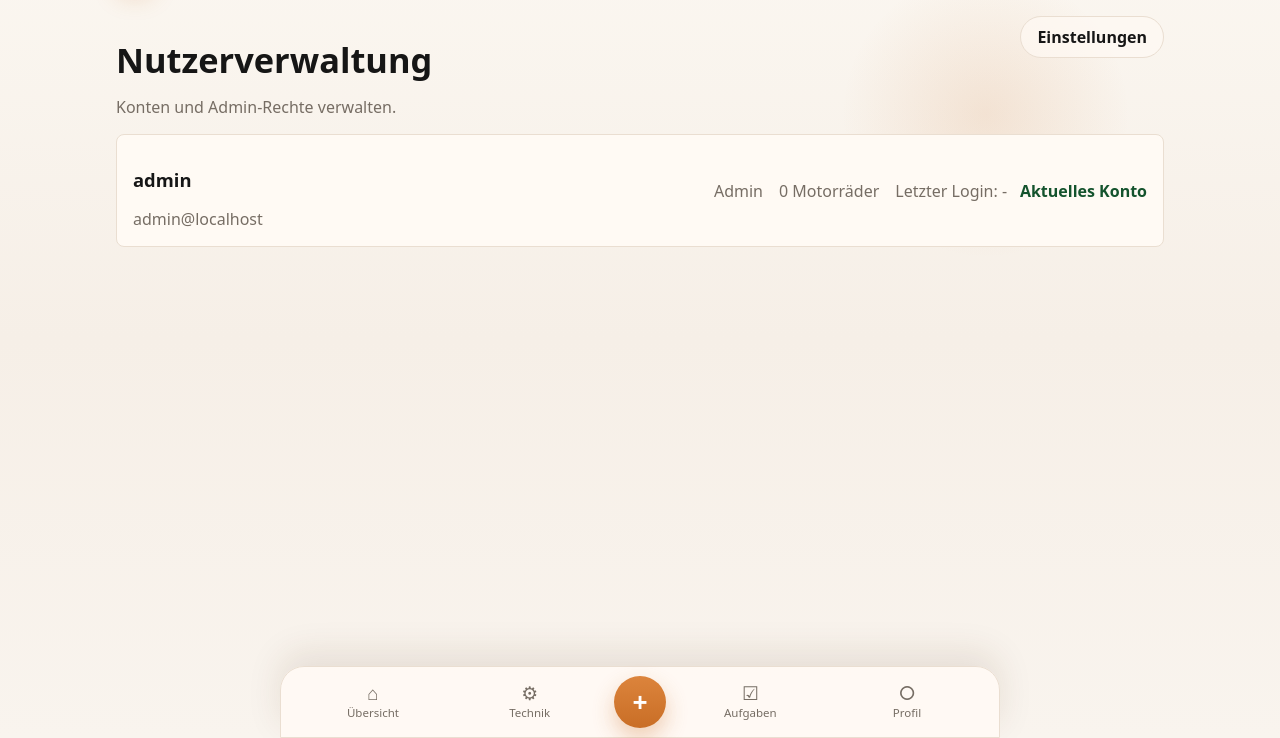
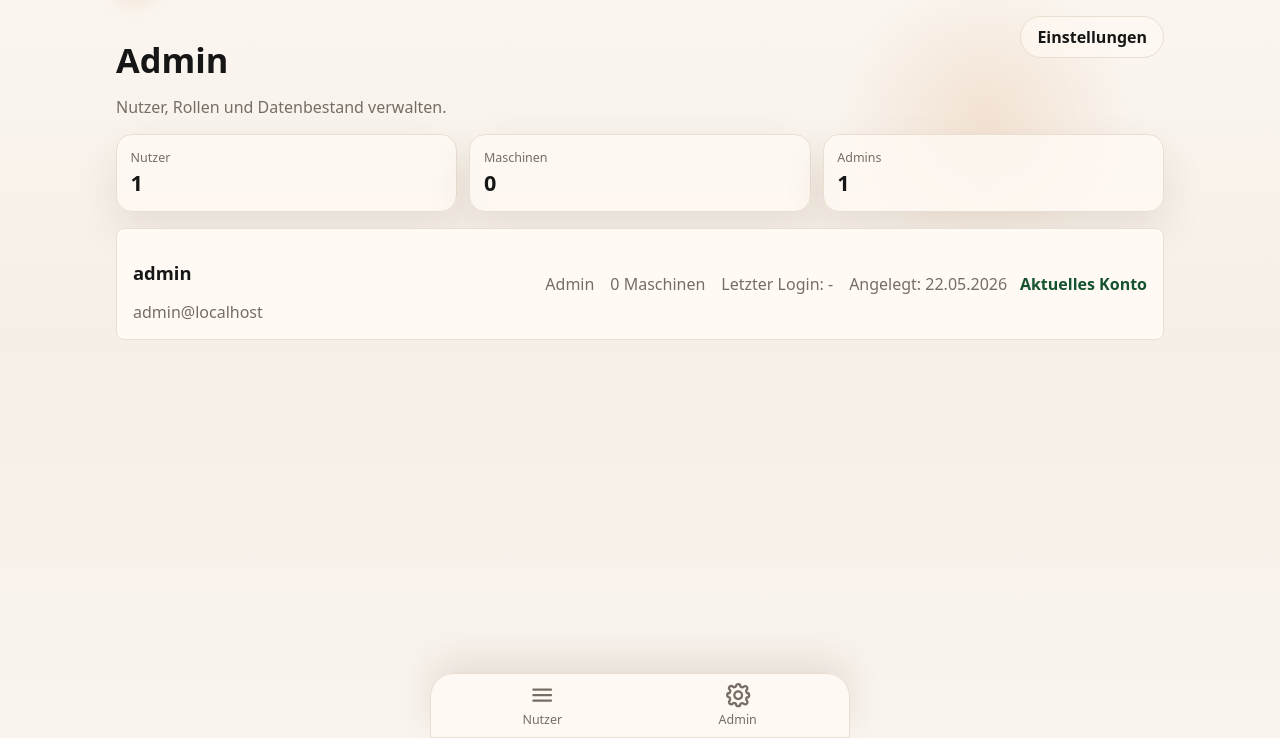
Before and after one commit to Wombatly/MotoDB, a Flask app: page /admin/users in a window 1280 px wide. Shown: the part 62-800 px from the top of the page. Run offline with Flask 3, Linux system fonts and the light colour scheme; a user stored in the database is signed in; some libraries are stand-ins or nearby versions.

Commit message:
Refine admin dashboard and footer nav

```diff
--- a/app/auth.py
+++ b/app/auth.py
@@ -24,6 +24,20 @@ def admin_required(f):
             return redirect(url_for('main.index'))
         return f(*args, **kwargs)
     return decorated_function
+
+
+def delete_user_uploads(user):
+    upload_folder = Path(current_app.config['UPLOAD_FOLDER'])
+    motorcycle_ids = [
+        motorcycle_id
+        for (motorcycle_id,) in Motorcycle.query.with_entities(Motorcycle.id)
+        .filter_by(user_id=user.id)
+        .all()
+    ]
+    for motorcycle_id in motorcycle_ids:
+        motorcycle_upload_folder = upload_folder / str(motorcycle_id)
+        if motorcycle_upload_folder.exists():
+            shutil.rmtree(motorcycle_upload_folder)
 
 
 @auth_bp.route('/register', methods=['GET', 'POST'])
@@ -265,19 +279,7 @@ def user_delete():
 
         user_id = current_user.id
 
-        motorcycle_ids = [
-            motorcycle_id
-            for (motorcycle_id,) in Motorcycle.query.with_entities(Motorcycle.id)
-            .filter_by(user_id=user_id)
-            .all()
-        ]
-
-        upload_folder = Path(current_app.config['UPLOAD_FOLDER'])
-        for motorcycle_id in motorcycle_ids:
-            motorcycle_upload_folder = upload_folder / str(motorcycle_id)
-            if motorcycle_upload_folder.exists():
-                shutil.rmtree(motorcycle_upload_folder)
-
+        delete_user_uploads(current_user)
         db.session.delete(current_user)
         db.session.commit()
 
@@ -293,7 +295,12 @@ def user_delete():
 @admin_required
 def admin_users():
     users = User.query.order_by(User.username, User.email).all()
-    return render_template('admin/users.html', users=users)
+    stats = {
+        "users": len(users),
+        "motorcycles": sum(len(user.motorcycles) for user in users),
+        "admins": sum(1 for user in users if user.is_admin),
+    }
+    return render_template('admin/users.html', users=users, stats=stats)
 
 
 @auth_bp.route('/admin/users/<int:user_id>/toggle-admin', methods=['POST'])
@@ -311,3 +318,25 @@ def toggle_admin(user_id):
     status = 'Admin' if user.is_admin else 'Nutzer'
     flash(f'{user.email} ist jetzt {status}.', 'success')
     return redirect(url_for('auth.admin_users'))
+
+
+@auth_bp.route('/admin/users/<int:user_id>/delete', methods=['POST'])
+@login_required
+@admin_required
+def admin_delete_user(user_id):
+    if user_id == current_user.id:
+        flash('Du kannst dein eigenes Admin-Konto nicht löschen.', 'danger')
+        return redirect(url_for('auth.admin_users'))
+
+    user = User.query.get_or_404(user_id)
+    if user.is_admin and User.query.filter_by(is_admin=True).count() <= 1:
+        flash('Der letzte Admin kann nicht gelöscht werden.', 'danger')
+        return redirect(url_for('auth.admin_users'))
+
+    email = user.email
+    delete_user_uploads(user)
+    db.session.delete(user)
+    db.session.commit()
+
+    flash(f'{email} wurde mit allen zugehörigen Daten gelöscht.', 'success')
+    return redirect(url_for('auth.admin_users'))
--- a/app/routes.py
+++ b/app/routes.py
@@ -6,6 +6,7 @@ from flask import (
     Blueprint,
     abort,
     current_app,
+    flash,
     jsonify,
     redirect,
     render_template,
@@ -79,9 +80,19 @@ def date_filter(value):
     return value.strftime("%d.%m.%Y")
 
 
+@bp.app_template_filter("datetime_de")
+def datetime_filter(value):
+    if not value:
+        return "-"
+    return value.strftime("%d.%m.%Y, %H:%M")
+
+
 @bp.route("/")
 @login_required
 def index():
+    if current_user.is_admin:
+        return redirect(url_for("auth.admin_users"))
+
     query = Motorcycle.query if current_user.is_admin else Motorcycle.query.filter_by(user_id=current_user.id)
     search = request.args.get("q", "").strip()
     sort = request.args.get("sort", "marke")
@@ -223,6 +234,10 @@ def technical_csv_template():
 @bp.route("/motorrad/neu", methods=["GET", "POST"])
 @login_required
 def motorcycle_new():
+    if current_user.is_admin:
+        flash("Admins verwalten Nutzerkonten. Motorräder legen Nutzer selbst an.", "info")
+        return redirect(url_for("auth.admin_users"))
+
     motorcycle = Motorcycle()
     if request.method == "POST":
         fill_motorcycle(motorcycle)
--- a/app/static/css/app.css
+++ b/app/static/css/app.css
@@ -713,6 +713,14 @@ a {
   gap: .45rem 1rem;
 }
 
+.user-row__actions {
+  align-items: center;
+  display: flex;
+  flex-wrap: wrap;
+  gap: .5rem;
+  justify-content: flex-start;
+}
+
 .user-row__self {
   color: #14532d;
   font-weight: 650;
@@ -999,6 +1007,11 @@ a {
   z-index: 25;
 }
 
+.bottom-nav--admin {
+  grid-template-columns: 1fr 1fr;
+  max-width: 420px;
+}
+
 .bottom-nav__item,
 .bottom-nav__fab {
   align-items: center;
@@ -1010,14 +1023,27 @@ a {
 
 .bottom-nav__item {
   flex-direction: column;
-  font-size: .72rem;
+  font-size: .78rem;
   gap: .15rem;
   min-width: 0;
 }
 
 .bottom-nav__icon {
-  font-size: 1.18rem;
+  height: 1.65rem;
   line-height: 1;
+  width: 1.65rem;
+}
+
+.bottom-nav__icon svg {
+  display: block;
+  height: 100%;
+  overflow: visible;
+  stroke: currentColor;
+  stroke-linecap: round;
+  stroke-linejoin: round;
+  stroke-width: 2.1;
+  fill: none;
+  width: 100%;
 }
 
 .bottom-nav__fab {
@@ -1118,7 +1144,7 @@ a {
   }
 
   .bottom-nav__item {
-    font-size: .66rem;
+    font-size: .72rem;
   }
 }
 
--- a/app/static/service-worker.js
+++ b/app/static/service-worker.js
@@ -1,4 +1,4 @@
-const CACHE_NAME = "motodb-v27";
+const CACHE_NAME = "motodb-v29";
 const APP_SHELL = [
   "/static/css/app.css",
   "/static/js/app.js",
--- a/app/templates/admin/users.html
+++ b/app/templates/admin/users.html
@@ -4,13 +4,28 @@
 {% block content %}
 <div class="d-flex align-items-start justify-content-between gap-3 mb-3">
   <div>
-    <h1 class="h3 mb-1">Nutzerverwaltung</h1>
-    <p class="text-secondary mb-0">Konten und Admin-Rechte verwalten.</p>
+    <h1 class="h3 mb-1">Admin</h1>
+    <p class="text-secondary mb-0">Nutzer, Rollen und Datenbestand verwalten.</p>
   </div>
   <a class="btn btn-outline-secondary" href="{{ url_for('main.settings') }}">Einstellungen</a>
 </div>
 
 {% if users %}
+  <section class="overview-strip mb-3" aria-label="Admin Übersicht">
+    <div>
+      <span>Nutzer</span>
+      <strong>{{ stats.users }}</strong>
+    </div>
+    <div>
+      <span>Maschinen</span>
+      <strong>{{ stats.motorcycles }}</strong>
+    </div>
+    <div>
+      <span>Admins</span>
+      <strong>{{ stats.admins }}</strong>
+    </div>
+  </section>
+
   <div class="user-list">
     {% for user in users %}
       <article class="user-row">
@@ -20,18 +35,25 @@
         </div>
         <div class="user-row__meta">
           <span>{{ "Admin" if user.is_admin else "Nutzer" }}</span>
-          <span>{{ user.motorcycles|length }} Motorräder</span>
-          <span>Letzter Login: {{ user.last_login|date_de }}</span>
+          <span>{{ user.motorcycles|length }} Maschinen</span>
+          <span>Letzter Login: {{ user.last_login|datetime_de }}</span>
+          <span>Angelegt: {{ user.created_at|date_de }}</span>
         </div>
         {% if user.id == current_user.id %}
           <span class="user-row__self">Aktuelles Konto</span>
         {% else %}
-          <form method="post" action="{{ url_for('auth.toggle_admin', user_id=user.id) }}">
-            <input type="hidden" name="csrf_token" value="{{ csrf_token() }}">
-            <button class="btn btn-outline-secondary" type="submit">
-              {% if user.is_admin %}Admin-Rechte entfernen{% else %}Zum Admin machen{% endif %}
-            </button>
-          </form>
+          <div class="user-row__actions">
+            <form method="post" action="{{ url_for('auth.toggle_admin', user_id=user.id) }}">
+              <input type="hidden" name="csrf_token" value="{{ csrf_token() }}">
+              <button class="btn btn-outline-secondary" type="submit">
+                {% if user.is_admin %}Admin entfernen{% else %}Zum Admin machen{% endif %}
+              </button>
+            </form>
+            <form method="post" action="{{ url_for('auth.admin_delete_user', user_id=user.id) }}" data-confirm="Diesen Nutzer mit allen Motorrädern, Services, Checklisten und Uploads wirklich löschen?">
+              <input type="hidden" name="csrf_token" value="{{ csrf_token() }}">
+              <button class="btn btn-outline-danger" type="submit">Löschen</button>
+            </form>
+          </div>
         {% endif %}
       </article>
     {% endfor %}
--- a/app/templates/base.html
+++ b/app/templates/base.html
@@ -25,7 +25,7 @@
           <div class="nav-actions" data-menu>
             {% if current_user.is_authenticated %}
               {% if current_user.is_admin %}
-                <a class="menu-item" href="{{ url_for('main.index') }}">Garage</a>
+                <a class="menu-item" href="{{ url_for('auth.admin_users') }}">Nutzerverwaltung</a>
               {% endif %}
               <a class="menu-item" href="{{ url_for('main.settings') }}">Einstellungen</a>
               <form method="post" action="{{ url_for('auth.logout') }}">
@@ -60,24 +60,47 @@
     </main>
 
     {% if current_user.is_authenticated %}
-      <nav class="bottom-nav" aria-label="Hauptnavigation">
+      <nav class="bottom-nav{% if current_user.is_admin %} bottom-nav--admin{% endif %}" aria-label="Hauptnavigation">
+        {% if current_user.is_admin %}
+          <a class="bottom-nav__item" href="{{ url_for('auth.admin_users') }}">
+            <span class="bottom-nav__icon" aria-hidden="true">
+              <svg viewBox="0 0 24 24"><path d="M4 7h16M4 12h16M4 17h16"/></svg>
+            </span>
+            <span>Nutzer</span>
+          </a>
+          <a class="bottom-nav__item" href="{{ url_for('main.settings') }}">
+            <span class="bottom-nav__icon" aria-hidden="true">
+              <svg viewBox="0 0 24 24"><path d="M12 15.5a3.5 3.5 0 1 0 0-7 3.5 3.5 0 0 0 0 7Z"/><path d="M19.4 15a1.7 1.7 0 0 0 .34 1.88l.06.06a2 2 0 1 1-2.83 2.83l-.06-.06A1.7 1.7 0 0 0 15 19.4a1.7 1.7 0 0 0-1 .6V20a2 2 0 1 1-4 0v-.09a1.7 1.7 0 0 0-1-.6 1.7 1.7 0 0 0-1.88.34l-.06.06a2 2 0 1 1-2.83-2.83l.06-.06A1.7 1.7 0 0 0 4.6 15a1.7 1.7 0 0 0-.6-1H4a2 2 0 1 1 0-4h.09a1.7 1.7 0 0 0 .6-1 1.7 1.7 0 0 0-.34-1.88l-.06-.06a2 2 0 1 1 2.83-2.83l.06.06A1.7 1.7 0 0 0 9 4.6a1.7 1.7 0 0 0 1-.6V4a2 2 0 1 1 4 0v.09a1.7 1.7 0 0 0 1 .6 1.7 1.7 0 0 0 1.88-.34l.06-.06a2 2 0 1 1 2.83 2.83l-.06.06A1.7 1.7 0 0 0 19.4 9c.2.35.4.68.6 1H20a2 2 0 1 1 0 4h-.09a1.7 1.7 0 0 0-.6 1Z"/></svg>
+            </span>
+            <span>Admin</span>
+          </a>
+        {% else %}
           <a class="bottom-nav__item" href="{{ url_for('main.index') }}">
-          <span class="bottom-nav__icon" aria-hidden="true">⌂</span>
+            <span class="bottom-nav__icon" aria-hidden="true">
+              <svg viewBox="0 0 24 24"><path d="M3 11.5 12 4l9 7.5"/><path d="M5.5 10.5V20h13v-9.5"/><path d="M9.5 20v-6h5v6"/></svg>
+            </span>
             <span>Übersicht</span>
           </a>
           <a class="bottom-nav__item" href="{{ url_for('main.technical_data_global') }}">
-          <span class="bottom-nav__icon" aria-hidden="true">⚙</span>
+            <span class="bottom-nav__icon" aria-hidden="true">
+              <svg viewBox="0 0 24 24"><path d="M14.7 6.3a4 4 0 0 0-5 5L4 17v3h3l5.7-5.7a4 4 0 0 0 5-5l-2.8 2.8-2-2 2.8-2.8Z"/></svg>
+            </span>
             <span>Technik</span>
           </a>
           <a class="bottom-nav__fab" href="{{ url_for('main.motorcycle_new') }}" aria-label="Motorrad anlegen">+</a>
           <a class="bottom-nav__item" href="{{ url_for('main.checklist_new_global') }}">
-          <span class="bottom-nav__icon" aria-hidden="true">☑</span>
+            <span class="bottom-nav__icon" aria-hidden="true">
+              <svg viewBox="0 0 24 24"><path d="M9 11.5 11 13.5 15.5 9"/><rect x="5" y="4" width="14" height="17" rx="2"/><path d="M9 4.5V3h6v1.5"/></svg>
+            </span>
             <span>Aufgaben</span>
           </a>
           <a class="bottom-nav__item" href="{{ url_for('main.settings') }}">
-          <span class="bottom-nav__icon" aria-hidden="true">○</span>
+            <span class="bottom-nav__icon" aria-hidden="true">
+              <svg viewBox="0 0 24 24"><path d="M12 12a4 4 0 1 0 0-8 4 4 0 0 0 0 8Z"/><path d="M4.5 21a7.5 7.5 0 0 1 15 0"/></svg>
+            </span>
             <span>Profil</span>
           </a>
+        {% endif %}
       </nav>
     {% endif %}
 
--- a/app/templates/motorcycles/index.html
+++ b/app/templates/motorcycles/index.html
@@ -4,11 +4,9 @@
 {% block content %}
 <div class="home-head d-flex align-items-center justify-content-between gap-3 mb-3">
   <div>
-    <p class="eyebrow mb-1">Garage</p>
-    <h1 class="h3 mb-1">Hallo, Biker</h1>
+    <h1 class="h3 mb-1">Garage</h1>
     <p class="text-secondary mb-0">Deine Maschinen auf einen Blick.</p>
   </div>
-  <a class="btn btn-primary btn-icon" href="{{ url_for('main.motorcycle_new') }}" aria-label="Motorrad anlegen">+</a>
 </div>
 
 {% if motorcycles %}
```
Also changed, not shown: deploy/UPDATE_RASPI.md (added, +54 -0 lines), tests/test_security.py (+50 -7 lines). Lines whose indentation alone changed are shown as unchanged.
